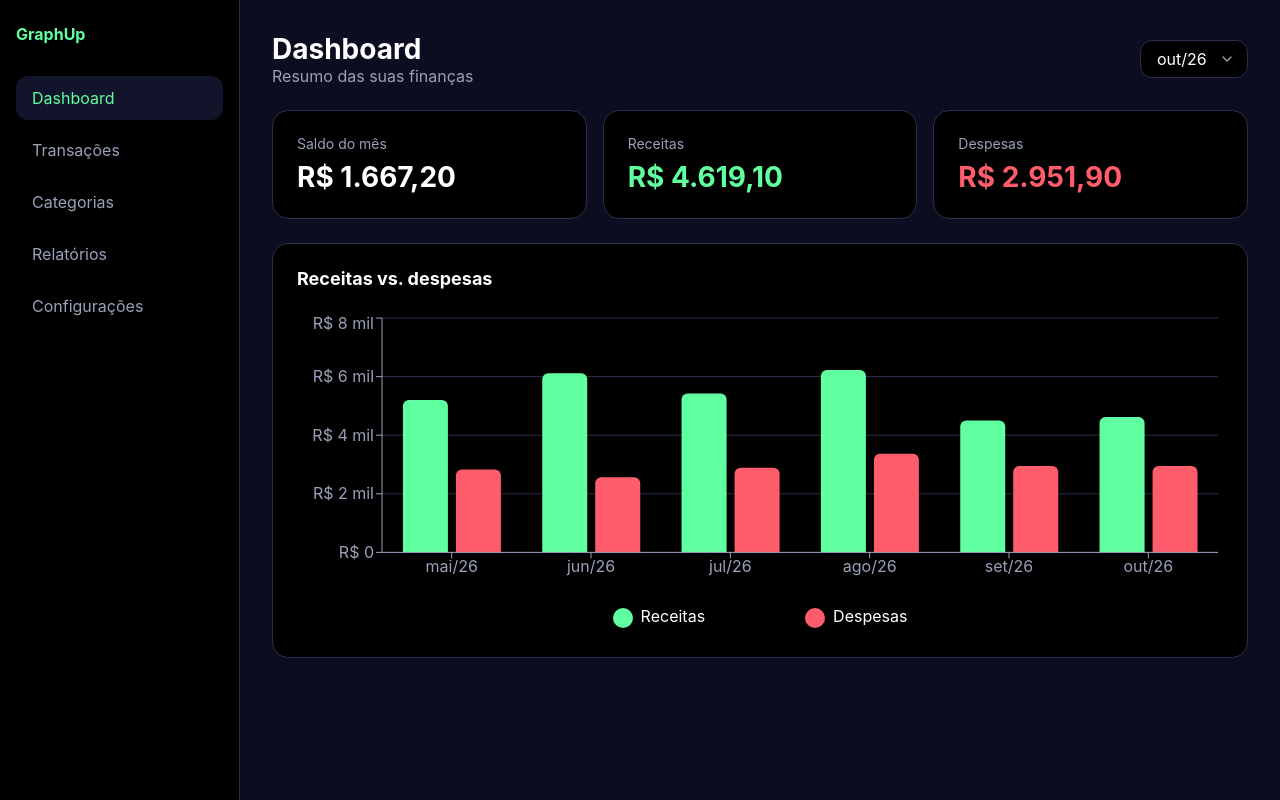
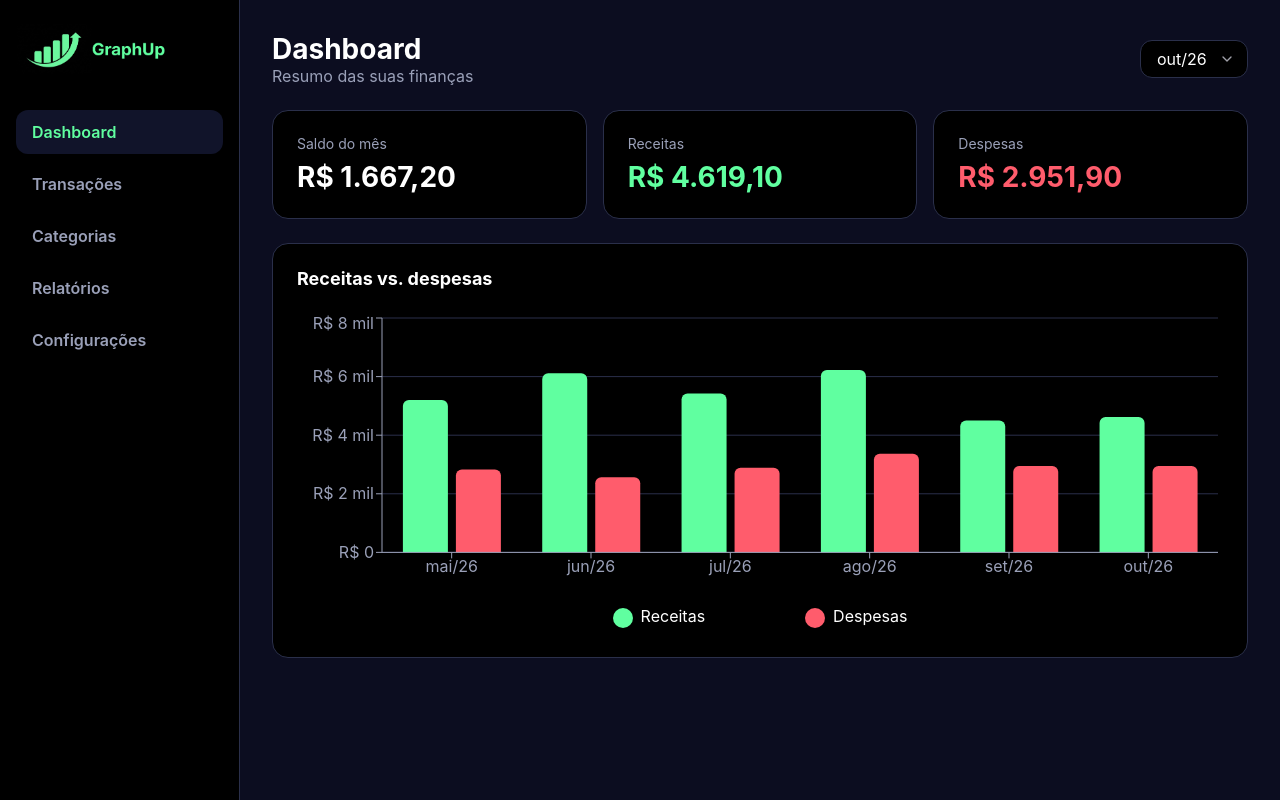
Before and after one commit to AdrianoFScarabelli/GraphUp, a React (Vite) app: page /app in a window 1280 px wide. Built offline with nearby package versions, Linux system fonts and the light colour scheme.

Commit message:
Adicionando a logo na sidebar e alterando peso da fonte

```diff
--- a/src/components/layout/Sidebar.tsx
+++ b/src/components/layout/Sidebar.tsx
@@ -11,7 +11,7 @@ const links = [
 export function Sidebar() {
   return (
     <aside className="sidebar">
-      <div className="sidebar-brand">GraphUp</div>
+      <img className="sidebar-brand" src="../public/logoHorizontal.png" alt="imagem da logo horizontal" />
       <nav className="sidebar-nav">
         {links.map(({ to, label, end }) => (
           <NavLink
--- a/src/styles/global.css
+++ b/src/styles/global.css
@@ -37,8 +37,8 @@ body {
 }
 
 .sidebar-brand {
-  color: var(--color-primary);
-  font-weight: 700;
+  height: 50px;
+  width: 160px;
   margin-bottom: var(--space-8);
 }
 
@@ -53,6 +53,7 @@ body {
   text-decoration: none;
   padding: var(--space-3) var(--space-4);
   border-radius: var(--radius-md);
+  font-weight: 600;
 }
 
 .nav-link:hover {
```
Also changed, not shown: public/logoHorizontal.png (added).
